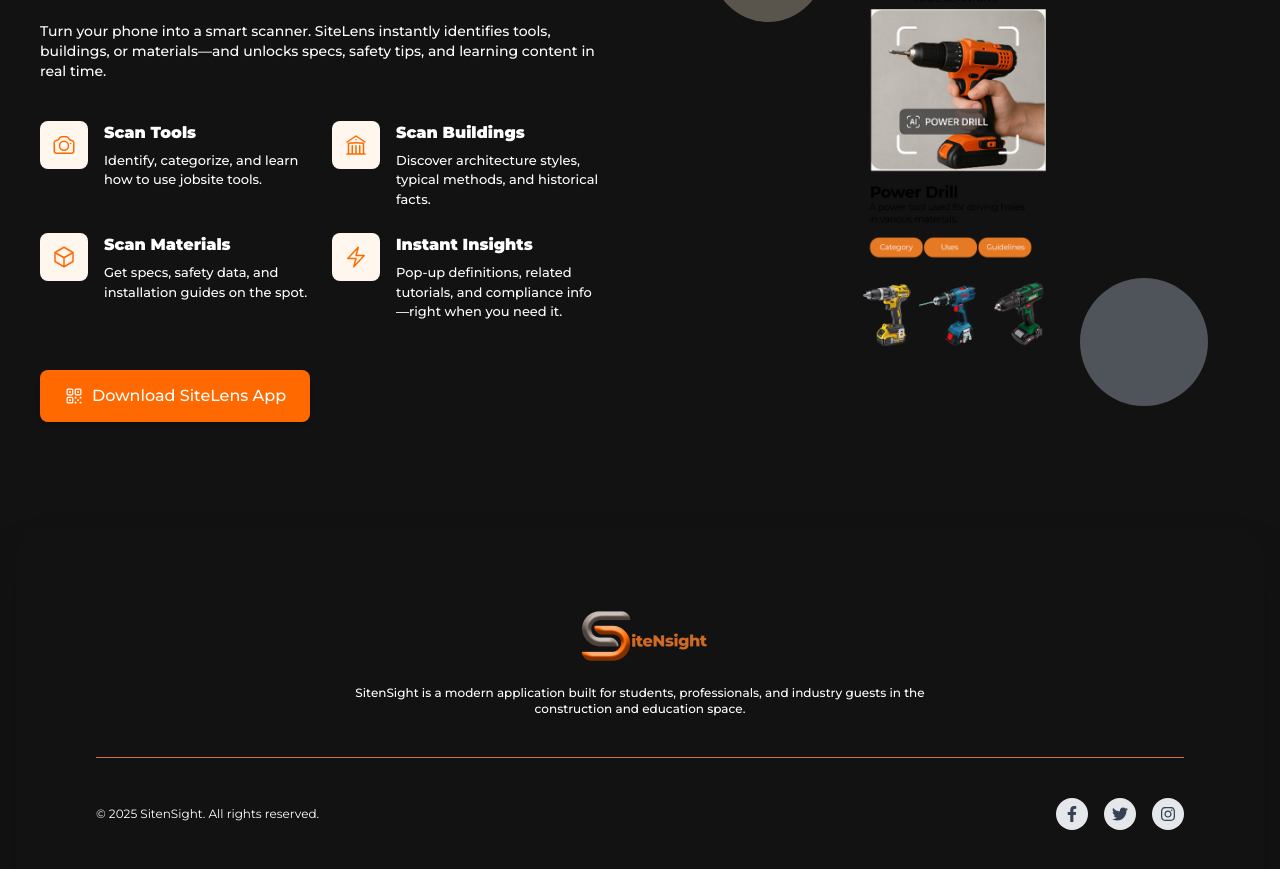
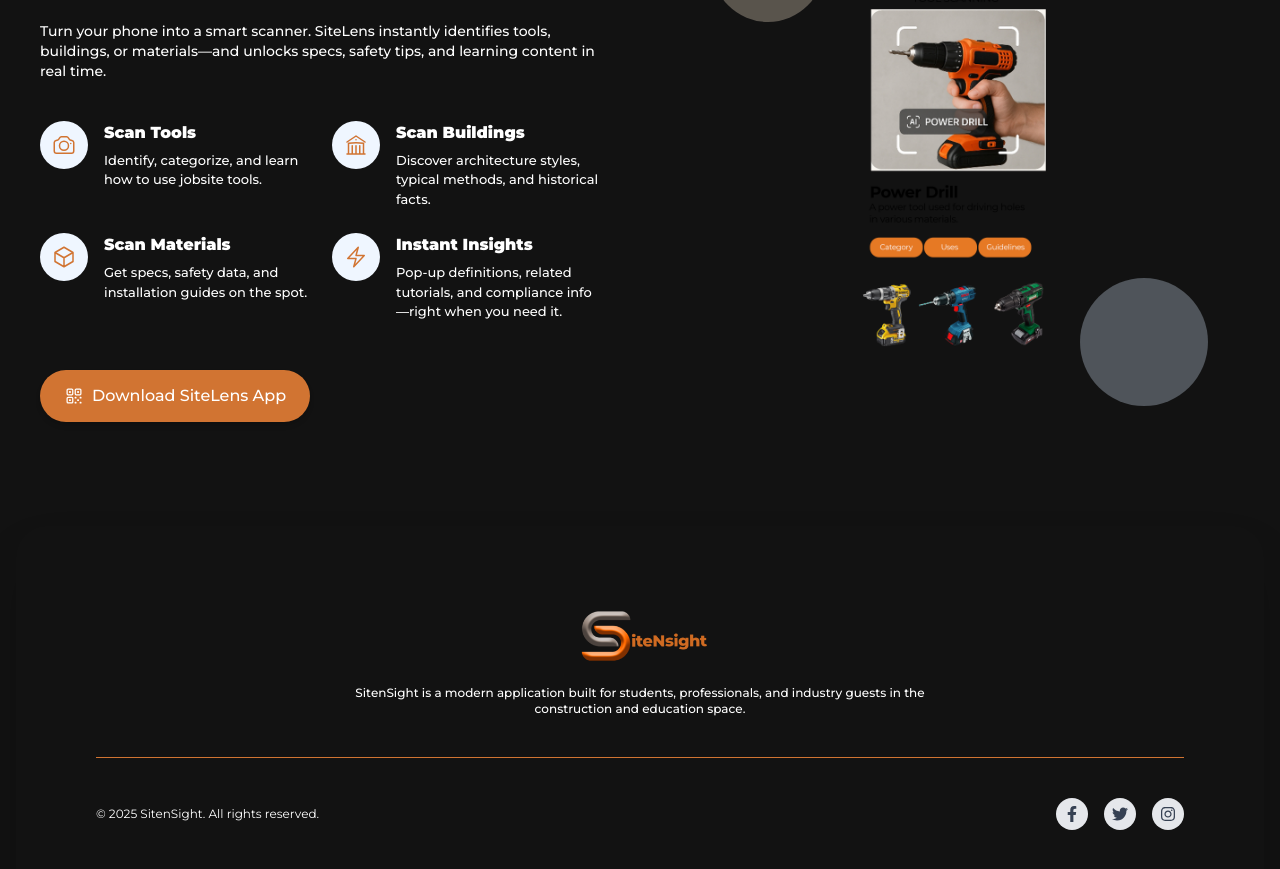
Before and after one commit to orlamee/siten-sight, a Next.js app: page / in a window 1280 px wide. Shown: the part 2760-3629 px from the top of the page. Built offline with nearby package versions, Linux system fonts and the light colour scheme.

Commit message:
feat: update ScanFeature component styles for improved visual consistency

```diff
--- a/src/app/components/Scan.tsx
+++ b/src/app/components/Scan.tsx
@@ -46,8 +46,8 @@
 
               <div className="grid sm:grid-cols-2 gap-6 mb-12">
                 <div className="flex items-start space-x-4">
-                  <div className="bg-orange-50 p-3 rounded-lg flex-shrink-0">
-                    <CameraIcon className="h-6 w-6 text-orange-500" />
+                  <div className="bg-blue-50 p-3 rounded-full flex-shrink-0">
+                    <CameraIcon className="h-6 w-6 text-[#d17432]" />
                   </div>
                   <div>
                     <h3 className="font-bold mb-1.5">Scan Tools</h3>
@@ -58,8 +58,8 @@
                 </div>
 
                 <div className="flex items-start space-x-4">
-                  <div className="bg-orange-50 p-3 rounded-lg flex-shrink-0">
-                    <BuildingLibraryIcon className="h-6 w-6 text-orange-500" />
+                  <div className="bg-blue-50 p-3 rounded-full flex-shrink-0">
+                    <BuildingLibraryIcon className="h-6 w-6 text-[#d17432]" />
                   </div>
                   <div>
                     <h3 className="font-bold mb-1.5">Scan Buildings</h3>
@@ -71,8 +71,8 @@
                 </div>
 
                 <div className="flex items-start space-x-4">
-                  <div className="bg-orange-50 p-3 rounded-lg flex-shrink-0">
-                    <CubeIcon className="h-6 w-6 text-orange-500" />
+                  <div className="bg-blue-50 p-3 rounded-full flex-shrink-0">
+                    <CubeIcon className="h-6 w-6 text-[#d17432]" />
                   </div>
                   <div>
                     <h3 className="font-bold mb-1.5">Scan Materials</h3>
@@ -84,8 +84,8 @@
                 </div>
 
                 <div className="flex items-start space-x-4">
-                  <div className="bg-orange-50 p-3 rounded-lg flex-shrink-0">
-                    <BoltIcon className="h-6 w-6 text-orange-500" />
+                  <div className="bg-blue-50 p-3 rounded-full flex-shrink-0">
+                    <BoltIcon className="h-6 w-6 text-[#d17432]" />
                   </div>
                   <div>
                     <h3 className="font-bold mb-1.5">Instant Insights</h3>
@@ -98,7 +98,7 @@
               </div>
 
               <div className="flex flex-col sm:flex-row gap-4">
-                <button className="px-6 py-3.5 bg-orange-500 text-white rounded-lg font-medium hover:bg-orange-600 transition-all shadow-md hover:shadow-lg flex items-center justify-center">
+                <button className="px-6 py-3.5 bg-[#d17432] text-white rounded-full font-medium hover:bg-[#6b615b] transition-all shadow-md hover:shadow-lg flex items-center justify-center">
                   <QrCodeIcon className="h-5 w-5 mr-2" />
                   Download SiteLens App
                 </button>
```
